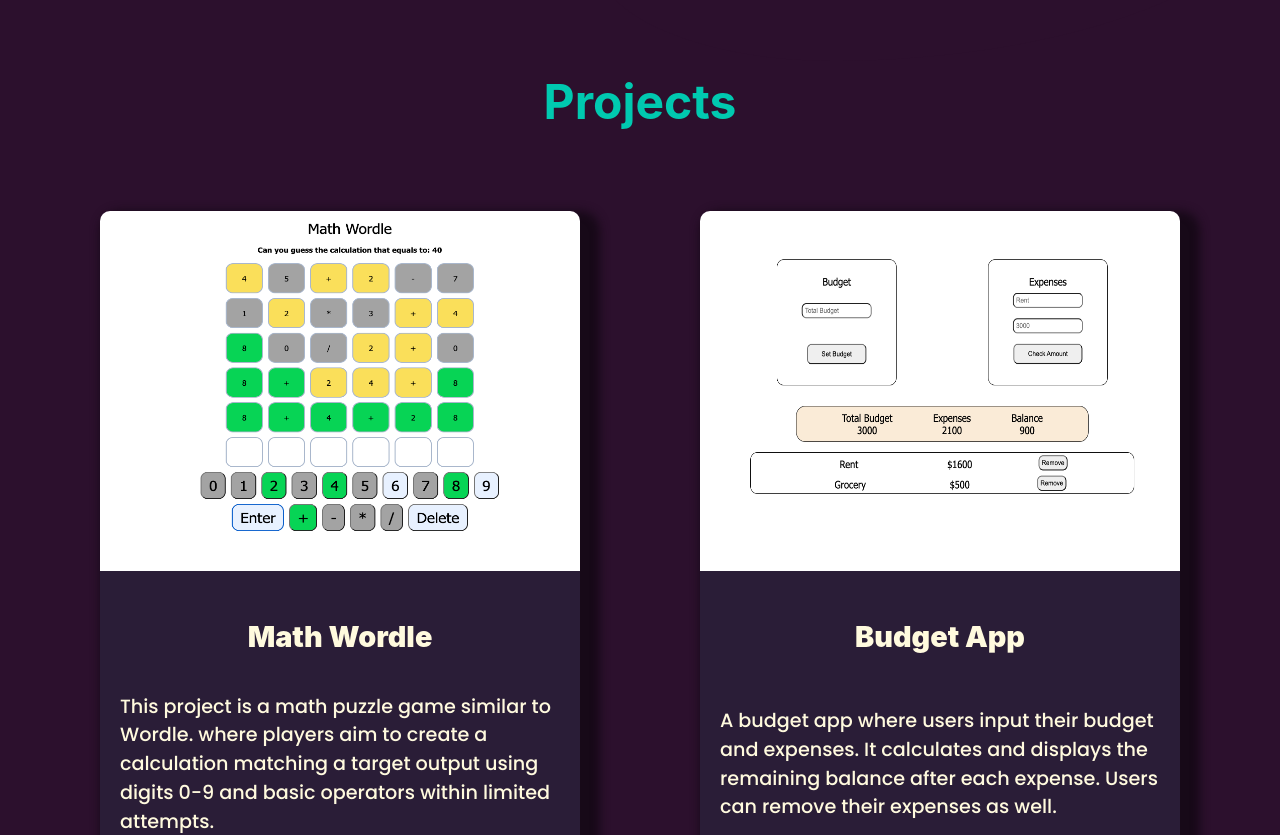
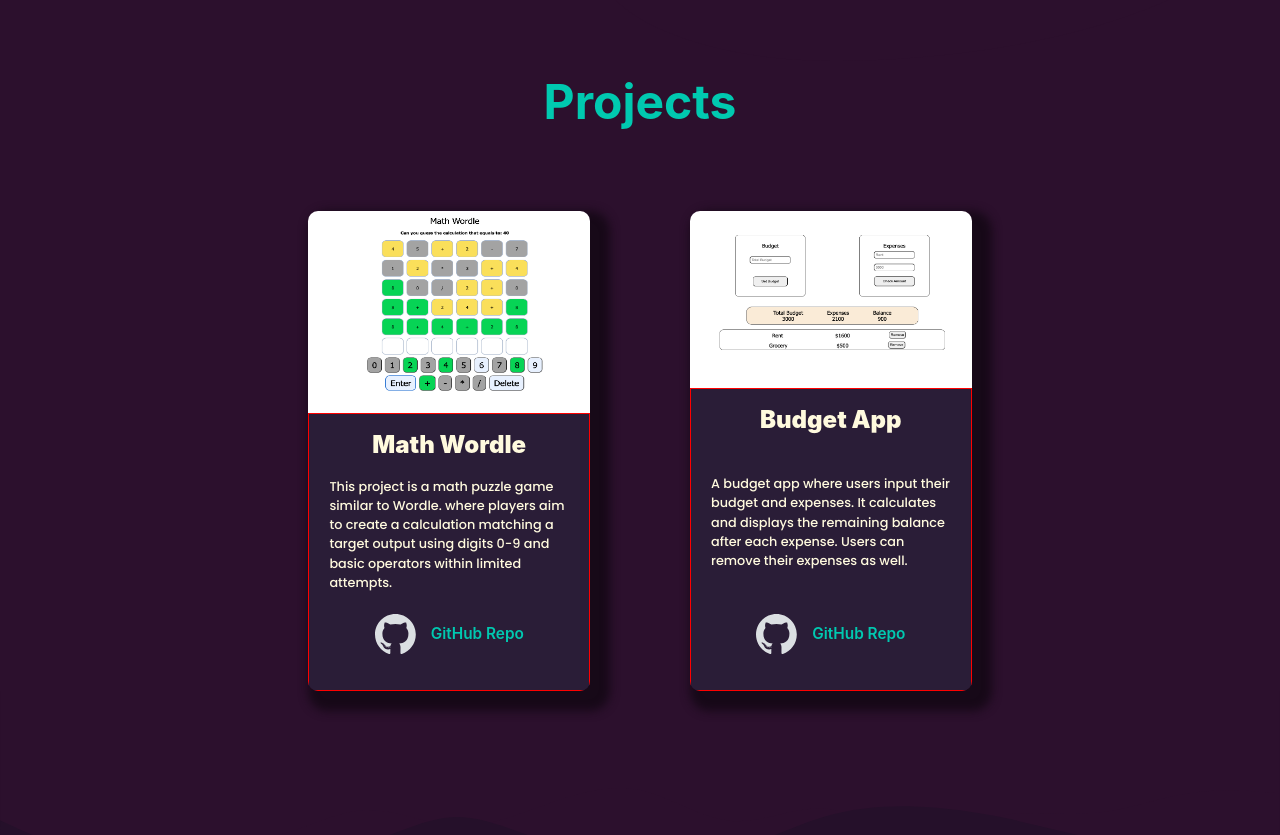
Before and after one commit to TackWooLee-Leon/Leon-s-Site, a React (Create React App) app: page / in a window 1280 px wide. Shown: the part 1000-1835 px from the top of the page. Built offline with nearby package versions, Linux system fonts and the light colour scheme.

Commit message:
Work on Project responsive

```diff
--- a/src/Components/Landing.module.css
+++ b/src/Components/Landing.module.css
@@ -68,7 +68,7 @@
 
 /* css animation on img border */
 .imgContainer {
-    margin: 0 10rem 0 0;
+    margin: 0 5rem 0 5rem;
     width: 30rem;
     height: 30rem;
     border-radius: 50%;
@@ -134,9 +134,8 @@
     background-image: url('/public/images/stickman.svg');
     bottom: 12%;
     left: 86%;
-    min-height: 6vh;
-    min-width: 3vw;
-    /* z-index: 2; */
+    height: clamp(3rem, 6vh, 5rem);
+    width: clamp(2rem, 3vh, 5rem);
     /* border: 1px solid red; */
     background-repeat: no-repeat;
 }
--- a/src/Components/ProjectsDisplay.module.css
+++ b/src/Components/ProjectsDisplay.module.css
@@ -1,21 +1,15 @@
 .projectContainer{
-    background-color: #2c102d;
-    padding: 0 10px 0 10px;
+    /* background-color: #2c102d;  */
     margin-top: 5rem;
-    /* display: flex;
-    justify-content: center;
-    align-content: center; */
-
+    display: flex;
 }
 
+
 .projectInformation {
-    /* border: 1px solid blue; */
     display: flex;
-    /* justify-content: center;
-    align-items: center; */
     flex-direction: column;
-    width: 30rem;
-    height: 45rem;
+    width: clamp(1rem, 22vw, 30rem);
+    max-height: clamp(1rem, 60vh, 30rem);
     border-radius: 10px;
     overflow: hidden;
     box-shadow: 10px 10px 10px 10px #170918;
@@ -23,8 +17,8 @@
 }
 
 .projectImg {
-    width: 30rem;
-    height: 25rem;
+    min-width: clamp(2rem, 20vw, 15rem);
+    min-height: clamp(3rem, 40vh, 5rem);
     overflow: hidden;
 }
 
@@ -32,23 +26,21 @@
 
 .projectDescriptionWrapper {
     display: flex;
+    border: 1px solid red;
     justify-content: space-between;
     flex-direction: column;
     background-color: #2a1d37;
-    height: 25rem;
+    height: clamp(2rem, 50vh, 20rem);
 }
 
 .projectName {
-    /* font-family: 'Poppins', sans-serif;    */
-    font-size: 1.8rem;
+    font-size: clamp(1.3rem, 2.5vw, 1.5rem);
     font-weight: 1000;
-    margin-top: 3rem;
-    /* margin-bottom: 3rem; */
+    margin-top: 1rem;
 }
 
 .projectDescriptionWrapper p {
-
-    font-size: 1.2rem;
+    font-size: clamp(0.8rem, 1vw, 2rem);
     line-height: 1.5;
     font-weight: 500;
     font-family: 'Poppins', sans-serif;
@@ -58,7 +50,7 @@
 }
 
 .projectDescriptionWrapper span {
-    font-size: 1.3rem;
+    font-size: clamp(0.9rem, 1.2vw, 3rem);
     line-height: 3rem;
     font-weight: 600;
     text-decoration: underline 0.15em rgba(0, 0, 0, 0);
@@ -83,13 +75,16 @@
 .repo {
     display: flex;
     justify-content: center;
+    align-items: center;
+    /* justify-content: space-around; */
     flex-direction: row;
-    /* border: 1px solid blue; */
-    margin-top: -1.5rem;
-    height: 3rem;
+    /* margin-top: -1.5rem; */
     margin-bottom: 2rem;
 }
 
 .repo img {
-    width: 4rem;
+    /* border: 1px solid red; */
+    margin-right: 5px;
+    width: clamp(2rem, 4vw, 4rem);
+    height: clamp(2rem, 5vh, 4rem);
 }
--- a/src/ProjectSection.module.css
+++ b/src/ProjectSection.module.css
@@ -1,10 +1,14 @@
 .projectSection {
     background-color: #2c102d;
     padding-top: 12rem;
+    display: flex;
+    flex-direction: column;
+    justify-content: center;
+    align-items: center;
 }
 
 .projectHeader {
-    font-size: 3rem;
+    font-size: clamp(1rem, 10vw, 3rem);
     /* z-index: 1;     */
     color: #00C9B0;
     background-color: #2c102d;
@@ -13,6 +17,12 @@
 .projectsGrid {
     display: flex;
     flex-direction: row;
-    justify-content: center;
+    /* justify-content: center; */
     gap: 100px;
 }
+
+@media (max-width: 1200px) {
+    .projectsGrid{
+        flex-direction: column;
+    }
+}
```
